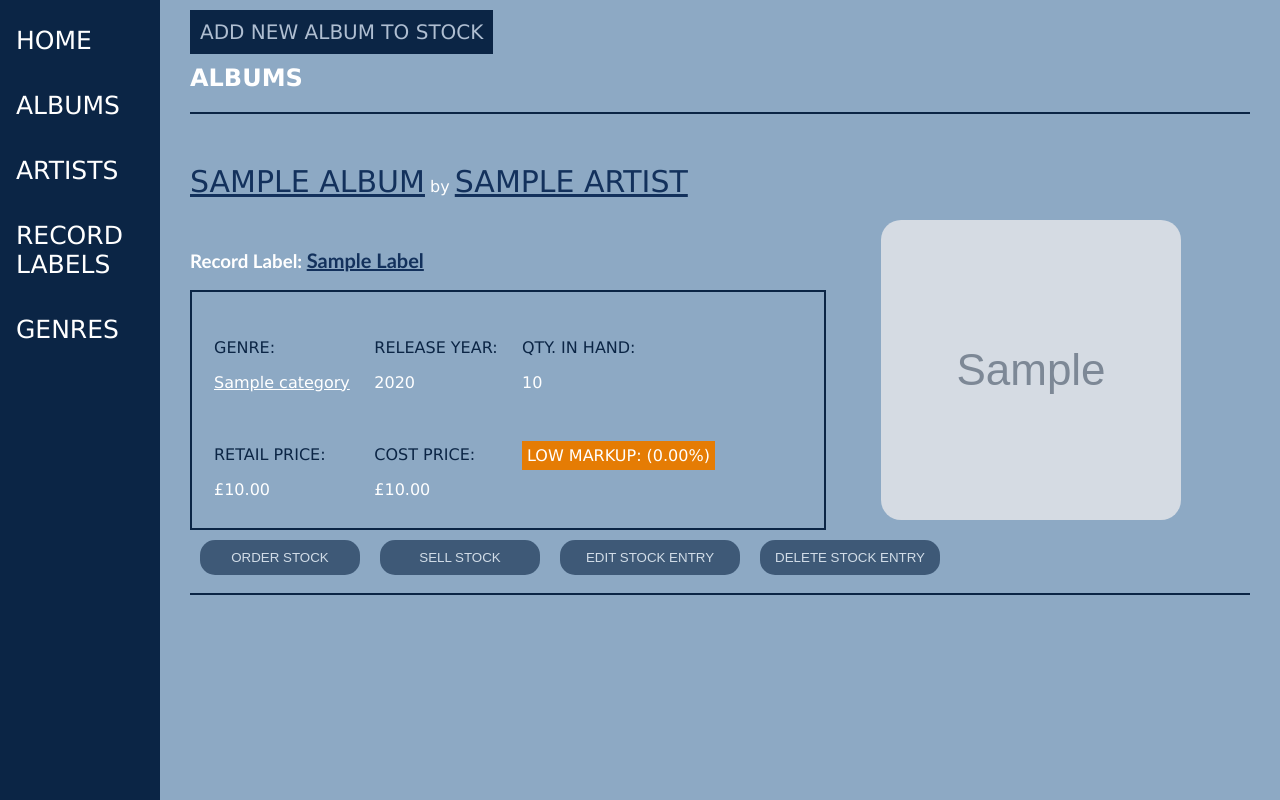
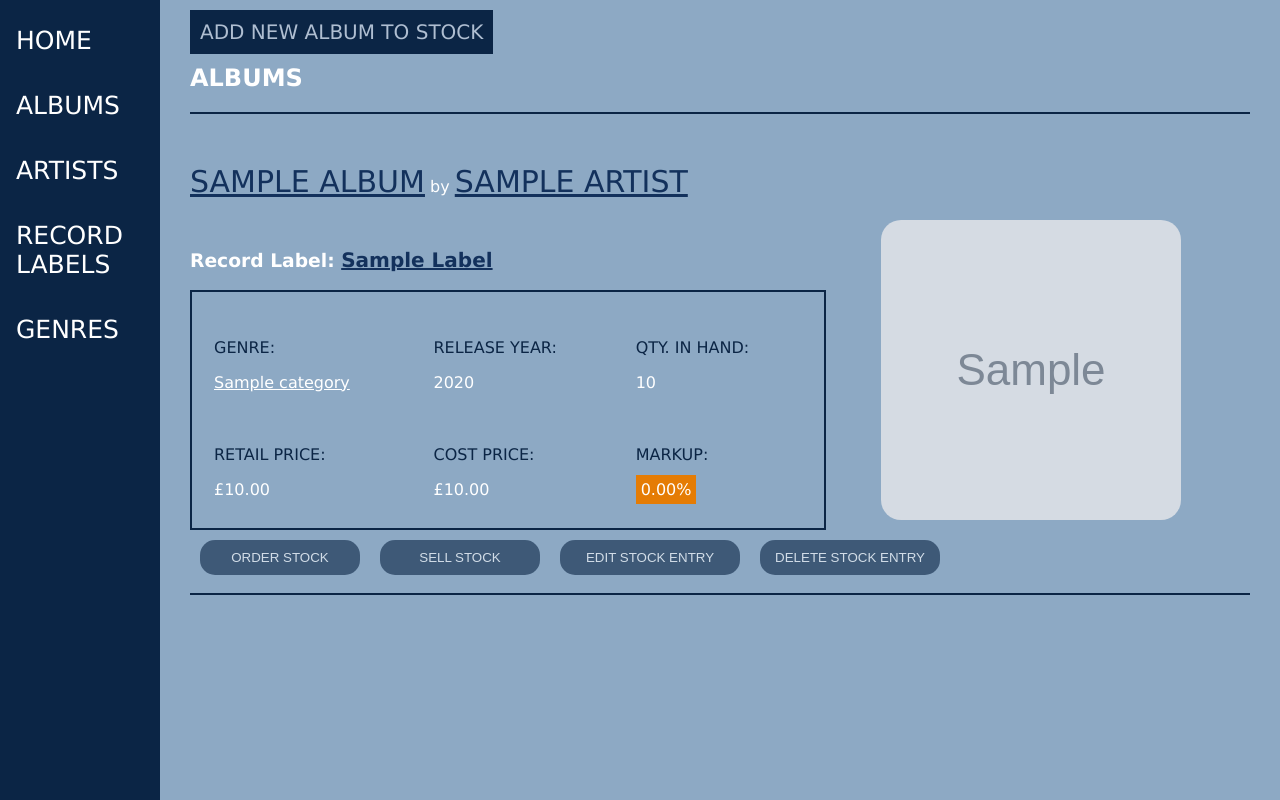
Before and after one commit to asliay/codeclan_pythonproject_week5, a Flask app: page /albums in a window 1280 px wide. Run offline with Flask 2, Linux system fonts and the light colour scheme; grey boxes marked "Sample" are stand-in pictures; a database or web service that is not in the repository returns one stand-in record (values such as "Sample title"); some libraries are stand-ins or nearby versions.

Commit message:
changed layout and indicator for low stock/ markup

```diff
--- a/static/style.css
+++ b/static/style.css
@@ -95,9 +95,12 @@ hr {
 .stock-warning {
   color: white;
   width: 280px;
+  background-color: #E57C04;
+  padding: 5px;
 }
 
 .stock-warning span {
+
   padding: 5px;
   background-color: #E57C04;
 }
@@ -107,7 +110,7 @@ h1 {
 }
 
 h3 {
-  font-family: 'Trebuchet MS', 'Lucida Sans Unicode', 'Lucida Grande', 'Lucida Sans', Arial, sans-serif;
+  font-family: ;
 }
 
 .album-title, .album-artist{
--- a/templates/albums/index.html
+++ b/templates/albums/index.html
@@ -15,13 +15,13 @@
         <table>
             <tr>
                 <td><p class="table-label">Genre:</p> <a class="genre-link" href="/genres/{{album.genre.id}}">{{ album.genre.category }}</a></td>
-                <td><p class="table-label">Release Year:</p> {{ album.release_year }}</td>
+                <td><p class="table-label">Release Year:</p>{{ album.release_year }}</td>
                 {% if album.stock >= 3 %}
                 <td><p class="table-label">Qty. in Hand:</p> {{ album.stock }}</td>
             {% elif album.stock == 0 %}
                 <td class="no-stock"><span>OUT OF STOCK</span></td>
             {% elif album.stock < 3 %}
-                <td class="stock-warning"><span>LOW STOCK: {{album.stock}}</span></p></td>
+                <td><p class="table-label">Qty. in Hand:</p><span class="stock-warning"> {{ album.stock }}</span></td>
             {% endif %}
                 </td>
             </tr>
@@ -32,7 +32,7 @@
                 {% if album.cost_price == 0 %}
                     <td><p class="table-label">Markup:</p> Free Stock</td>
                 {% elif (((album.price - album.cost_price) / album.cost_price) * 100) < 50 %}
-                <td class="stock-warning"><span>LOW MARKUP: ({{ '%0.2f'| format(((album.price - album.cost_price) / album.cost_price) * 100 )}}%)</span></p></td>
+                <td><p class="table-label">MARKUP: </p><span class="stock-warning">{{ '%0.2f'| format(((album.price - album.cost_price) / album.cost_price) * 100 )}}%</span></td>
                 {% else %}
                 <td><p class="table-label">Markup:</p> {{ '%0.2f'| format(((album.price - album.cost_price) / album.cost_price) * 100 )}}%</td>
 
--- a/templates/albums/updated.html
+++ b/templates/albums/updated.html
@@ -12,12 +12,12 @@
             <tr>
                 <td><p class="table-label">Genre:</p><a class="genre-link" href="/genres/{{genre.id}}">{{ genre.category }}</a></td>
                 <td><p class="table-label">Release Year:</p> {{ release_year }}</td>
-                {% if stock >= 3 %}
+                {% if album.stock >= 3 %}
                 <td><p class="table-label">Qty. in Hand:</p> {{ stock }}</td>
             {% elif stock == 0 %}
-                <td class="no-stock"><span>OUT OF STOCK</p></td>
+                <td class="no-stock"><span>OUT OF STOCK</span></td>
             {% elif stock < 3 %}
-                <td class="stock-warning"><span>LOW STOCK: {{stock}}</span></p></td>
+                <td><p class="table-label">Qty. in Hand:</p><span class="stock-warning"> {{ stock }}</span></td>
             {% endif %}
                 </td>
             </tr>
--- a/templates/artists/show.html
+++ b/templates/artists/show.html
@@ -20,7 +20,7 @@
             {% elif album.stock == 0 %}
                 <td class="no-stock"><span>OUT OF STOCK</span></td>
             {% elif album.stock < 3 %}
-                <td class="stock-warning"><span>LOW STOCK: {{album.stock}}</span></p></td>
+                <td><p class="table-label">Qty. in Hand:</p><span class="stock-warning"> {{ album.stock }}</span></td>
             {% endif %}
                 </td>
 
@@ -31,7 +31,7 @@
                 {% if album.cost_price == 0 %}
                     <td><p class="table-label">Markup:</p> Free Stock</td>
                 {% elif (((album.price - album.cost_price) / album.cost_price) * 100) < 50 %}
-                <td class="stock-warning"><span>LOW MARKUP: ({{ '%0.2f'| format(((album.price - album.cost_price) / album.cost_price) * 100 )}}%)</span></p></td>
+                <td><p class="table-label">MARKUP: </p><span class="stock-warning">{{ '%0.2f'| format(((album.price - album.cost_price) / album.cost_price) * 100 )}}%</span></td>
                 {% else %}
                 <td><p class="table-label">Markup:</p> {{ '%0.2f'| format(((album.price - album.cost_price) / album.cost_price) * 100 )}}%</td>
 
--- a/templates/genres/show.html
+++ b/templates/genres/show.html
@@ -20,7 +20,7 @@
             {% elif album.stock == 0 %}
                 <td class="no-stock"><span>OUT OF STOCK</span></td>
             {% elif album.stock < 3 %}
-                <td class="stock-warning"><span>LOW STOCK: {{album.stock}}</span></p></td>
+                <td><p class="table-label">Qty. in Hand:</p><span class="stock-warning"> {{ album.stock }}</span></td>
             {% endif %}
                 </td>
             </tr>
@@ -30,9 +30,9 @@
                 {% if album.cost_price == 0 %}
                     <td><p class="table-label">Markup:</p> Free Stock</td>
                 {% elif (((album.price - album.cost_price) / album.cost_price) * 100) < 50 %}
-                    <td class="stock-warning"><span>LOW MARKUP: ({{ '%0.2f'| format(((album.price - album.cost_price) / album.cost_price) * 100 )}}%)</span></p></td>
+                <td><p class="table-label">MARKUP: </p><span class="stock-warning">{{ '%0.2f'| format(((album.price - album.cost_price) / album.cost_price) * 100 )}}%</span></td>
                 {% else %}
-                    <td><p class="table-label">Markup:</p> {{ '%0.2f'| format(((album.price - album.cost_price) / album.cost_price) * 100 )}}%</td>
+                <td><p class="table-label">Markup:</p> {{ '%0.2f'| format(((album.price - album.cost_price) / album.cost_price) * 100 )}}%</td>
 
 
                 {% endif %}
--- a/templates/labels/show.html
+++ b/templates/labels/show.html
@@ -21,7 +21,7 @@
             {% elif album.stock == 0 %}
                 <td class="no-stock"><span>OUT OF STOCK</span></td>
             {% elif album.stock < 3 %}
-                <td class="stock-warning"><span>LOW STOCK: {{album.stock}}</span></p></td>
+                <td><p class="table-label">Qty. in Hand:</p><span class="stock-warning"> {{ album.stock }}</span></td>
             {% endif %}
                 </td>
             </tr>
@@ -32,9 +32,9 @@
                 {% if album.cost_price == 0 %}
                     <td><p class="table-label">Markup:</p> Free Stock</td>
                 {% elif (((album.price - album.cost_price) / album.cost_price) * 100) < 50 %}
-                    <td class="stock-warning"><span>LOW MARKUP: ({{ '%0.2f'| format(((album.price - album.cost_price) / album.cost_price) * 100 )}}%)</span></p></td>
+                <td><p class="table-label">MARKUP: </p><span class="stock-warning">{{ '%0.2f'| format(((album.price - album.cost_price) / album.cost_price) * 100 )}}%</span></td>
                 {% else %}
-                    <td><p class="table-label">Markup:</p> {{ '%0.2f'| format(((album.price - album.cost_price) / album.cost_price) * 100 )}}%</td>
+                <td><p class="table-label">Markup:</p> {{ '%0.2f'| format(((album.price - album.cost_price) / album.cost_price) * 100 )}}%</td>
 
 
                 {% endif %}
```
Also changed, not shown: templates/albums/show.html (+4 -4 lines).
